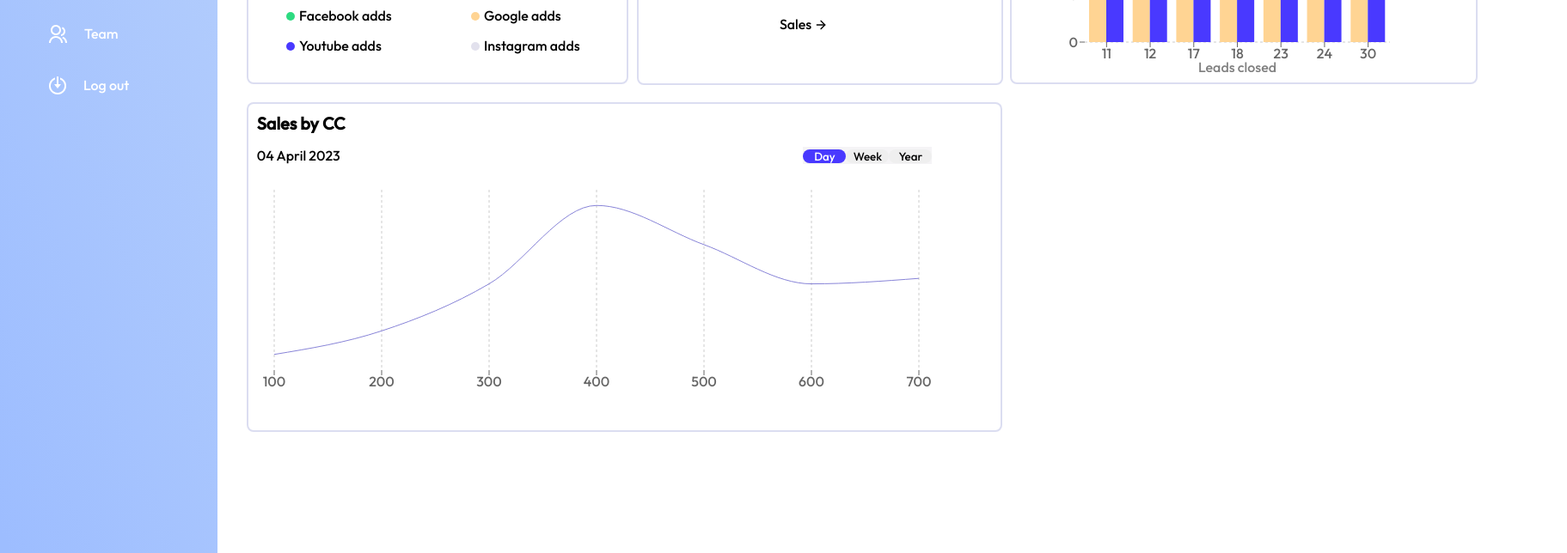
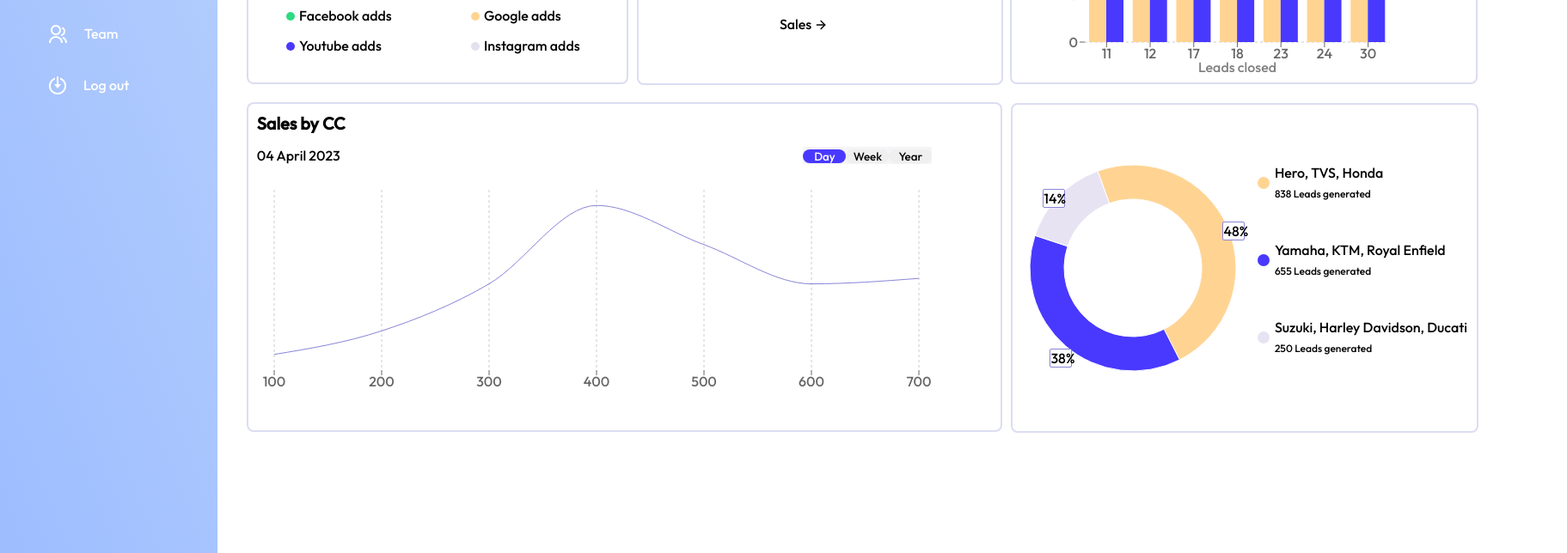
Before and after one commit to prjwl7/emir-v2, a React (Create React App) app: page / in a window 1280 px wide. Shown: the part 640-1284 px from the top of the page at 86% size, 1823 px wide, since content can reach past the window. Built offline with nearby package versions, Linux system fonts and the light colour scheme.

Commit message:
part 3 completed

```diff
--- a/src/App.js
+++ b/src/App.js
@@ -1,13 +1,11 @@
-import DoubleHistogram from "./DoubleHistogram";
 import Dashboard from "./components/Dashboard";
-import LineChartComponent from "./components/LineGraph2";
-
 function App() {
   return (
     <>
     <Dashboard></Dashboard>
     {/*<LineChartComponent/>*/}
     {/*<DoubleHistogram></DoubleHistogram>*/}
+    {/*<PieChartComponent></PieChartComponent>*/}
     </>
   );
 }
--- a/src/DoubleHistogram.js
+++ b/src/DoubleHistogram.js
@@ -1,5 +1,5 @@
 import React from 'react';
-import { BarChart, Bar, XAxis, YAxis, CartesianGrid, ResponsiveContainer, Cell, Legend } from 'recharts';
+import { BarChart, Bar, XAxis, YAxis, CartesianGrid, ResponsiveContainer, Cell } from 'recharts';
 import './dHistogram.css'
 const data = [
   { name: '11', leadsGenerated: 15, leadsClosed: 9 },
--- a/src/components/Dashboard.js
+++ b/src/components/Dashboard.js
@@ -16,7 +16,7 @@ import PieChart180 from "./Piechart180";
 import BarGraph from './BarGraph'
 import DoubleHistogram from '../DoubleHistogram'
 import LineChartComponent from './LineGraph2'
-
+import PieChartComponent from './PieChart2'
 
 
 const Dashboard = () => {
@@ -88,6 +88,7 @@ const Dashboard = () => {
                 </div>
                 <div className="part3">
                     <LineChartComponent></LineChartComponent>
+                    <PieChartComponent></PieChartComponent>
                 </div>
                 <div className="part4"></div>
                 <div className="part5"></div>
--- a/src/components/LineGraph2.js
+++ b/src/components/LineGraph2.js
@@ -1,5 +1,5 @@
 import React from 'react';
-import { LineChart, Line, XAxis, YAxis, CartesianGrid, ResponsiveContainer, Area } from 'recharts';
+import { LineChart, Line, XAxis, YAxis, CartesianGrid, ResponsiveContainer } from 'recharts';
 import { useState } from 'react';
 const data = [
   { name: '100', pv: 110 },
--- /dev/null
+++ b/src/components/PieChart2.js
@@ -0,0 +1,94 @@
+import React from 'react';
+import { PieChart, Pie, Cell, Tooltip, Legend } from 'recharts';
+import './piechart2.css'
+
+const data = [
+    { name: 'Hero, TVS, Honda', value: 838 },
+    { name: 'Yamaha, KTM, Royal Enfield', value: 655 },
+    { name: 'Suzuki, Harley Davidson, Ducati', value: 250 },
+];
+
+const COLORS = ['#FFD493', '#4939FF', '#E8E3F3'];
+
+const PieChartComponent = () => {
+  return (
+    <div className='piechart22'>
+
+    <PieChart width={350} height={360} className='piechart221'>
+      <Pie
+        data={data}
+        cx={200}
+        cy={150}
+
+        startAngle={110}
+        endAngle={-290}
+        innerRadius={80}
+        outerRadius={120}
+        fill="#8884d8"
+        dataKey="value"
+        labelLine={false}
+        label={({
+          cx,
+          cy,
+          midAngle,
+          innerRadius,
+          outerRadius,
+          percent,
+          index,
+        }) => {
+          const RADIAN = Math.PI / 180;
+          const radius = innerRadius + (outerRadius - innerRadius) * 1.2;
+          const x = cx + radius * Math.cos(-midAngle * RADIAN);
+          const y = cy + radius * Math.sin(-midAngle * RADIAN);
+
+          return (
+            <g>
+              <foreignObject x={x - 20} y={y - 10} width="40" height="30">
+                <div
+                  style={{
+                    border: '1px solid #8884d8',
+                    borderRadius: '2px',
+                    textAlign: 'center',
+                    backgroundColor:'white',
+                    margin:7
+                  }}
+                >
+                  {`${(percent * 100).toFixed(0)}%`}
+                </div>
+              </foreignObject>
+            </g>
+          );
+        }}
+      >
+        {data.map((entry, index) => (
+          <Cell key={`cell-${index}`} fill={COLORS[index % COLORS.length]} />
+        ))}
+      </Pie>
+      <Tooltip />
+      <Legend
+            wrapperStyle={{ position: 'relative', left: 350, top: -320, }}
+            layout="vertical"
+            align="right" // Align the legend items to the right
+            verticalAlign="middle" // Vertically align the legend items to the middle
+            payload={data.map((item, index) => ({
+             id: item.name,
+             type: 'circle',
+            value: (
+                        <div style={{position:'relative' , top:-30, left:20, marginBottom:35}} >
+                        <div style={{color:'black', position:'relative'}} >{item.name}</div> {/* Display the legend item */}
+                        <div style={{color:'black', position:'relative',top:7, fontSize: 12 }}>{item.value} Leads generated</div> {/* Display the legend value */}
+                        </div>
+                    ),
+            color: COLORS[index % COLORS.length],
+  }))}
+/>
+
+
+    </PieChart>
+
+    </div>
+
+  );
+};
+
+export default PieChartComponent;
--- /dev/null
+++ b/src/components/piechart2.css
@@ -0,0 +1,39 @@
+.legend-list {
+    list-style-type: none;
+    padding: 0;
+  }
+
+  .legend-item {
+    display: flex;
+    align-items: center;
+    position: relative;
+    margin: 40px;
+  }
+
+  .legend-color {
+    display: inline-block;
+    width: 10px;
+    height: 10px;
+    margin-right: 0px;
+  }
+
+  .legend-value {
+    display: inline-block;
+  }
+
+  .piechart22{
+    height: 380px;
+    width: 540px;
+    position: relative;
+    top:-63px;
+    left:82%;
+    border: 2px solid rgba(170, 175, 221, 0.42);
+    border-radius: 8px;
+
+}
+
+.piechart221{
+    position: relative;
+    left: -65px;
+    top:35px
+}
```
